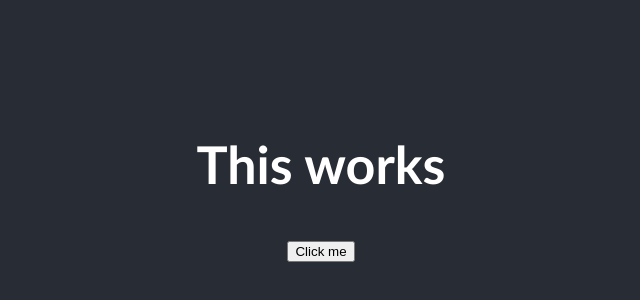
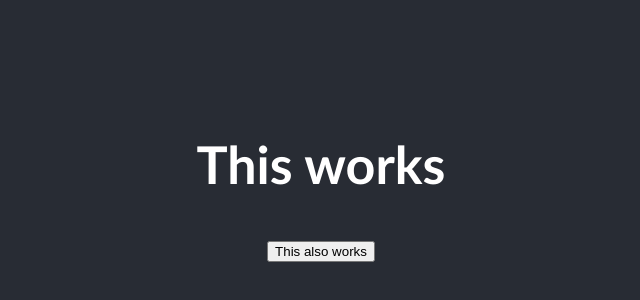
Before and after one commit to eshumphries/ReactDemo4, a React (Create React App) app: page / in a window 1280 px wide. Shown: the part 220-520 px from the top of the page, without its empty margins (319-959 px from the left). Built offline with nearby package versions, Linux system fonts and the light colour scheme.

Commit message:
Fixing previous again

```diff
--- a/src/App.js
+++ b/src/App.js
@@ -16,7 +16,7 @@ function App() {
 
 function MyButton() {
   return (
-    <button>Click me</button>
+    <button>This also works</button>
   )
 }
 
```
